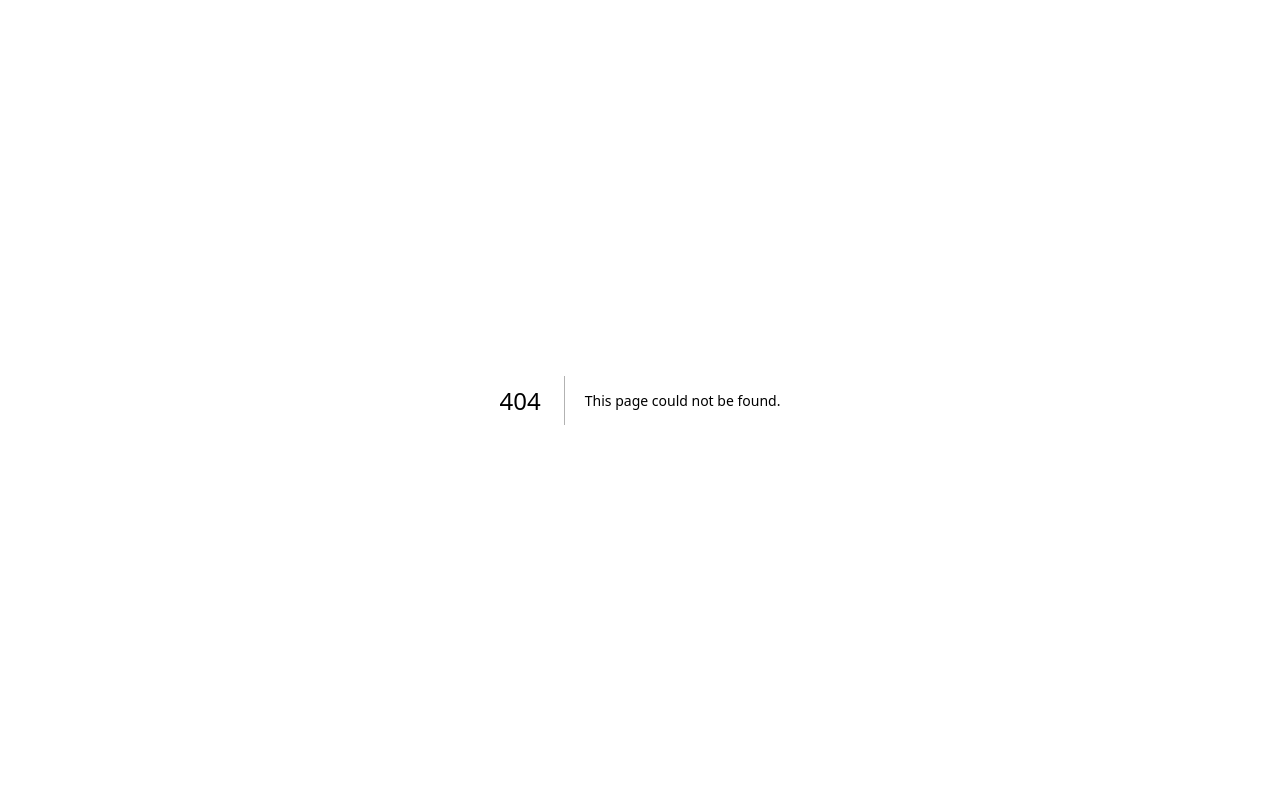
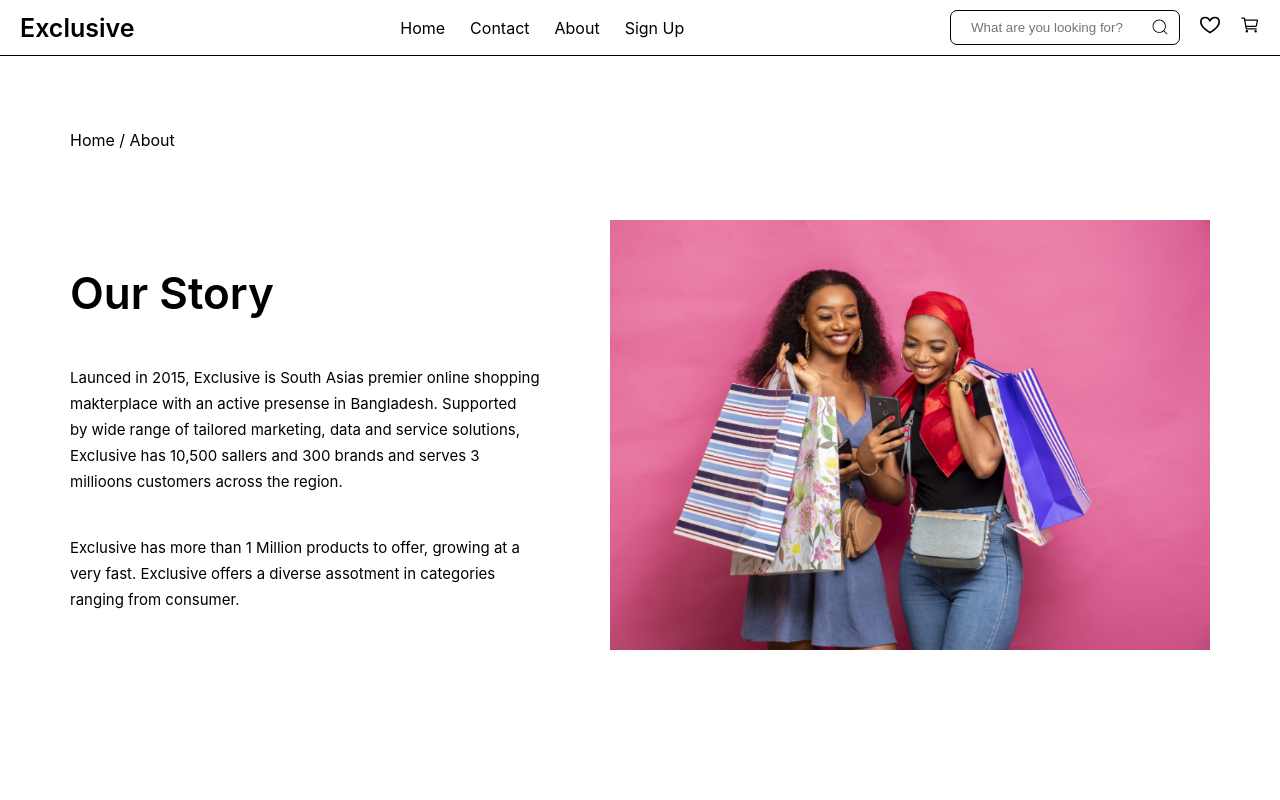
Before and after one commit to Saikal-git/fake-store, a Next.js app: page /about in a window 1280 px wide. Before the commit this address had no page. Shown: the top 800 px of the page. Built offline with nearby package versions, Linux system fonts and the light colour scheme.

Commit message:
created about

```diff
--- /dev/null
+++ b/src/app/(site)/about/page.tsx
@@ -0,0 +1,6 @@
+import AboutPage from "@/components/pages/AboutPage";
+import React from "react";
+
+const page = () => <AboutPage />;
+
+export default page;
--- a/src/app/(site)/sign-up/page.tsx
+++ b/src/app/(site)/sign-up/page.tsx
@@ -1,5 +1,3 @@
 import SignUpPage from "@/components/pages/SignUpPage";
-
 const page = () => <SignUpPage />;
-
 export default page;
--- a/src/components/layout/LayoutSite.module.scss
+++ b/src/components/layout/LayoutSite.module.scss
@@ -3,6 +3,9 @@
   flex-direction: column;
   min-height: 100vh;
   justify-content: space-between;
+  main {
+    padding: 80px 0;
+  }
   footer {
     margin-top: auto;
   }
--- /dev/null
+++ b/src/components/pages/AboutPage.tsx
@@ -0,0 +1,5 @@
+import About from "./aboutSections/About";
+
+const AboutPage = () => <About />;
+
+export default AboutPage;
--- /dev/null
+++ b/src/components/pages/aboutSections/About.module.scss
@@ -0,0 +1,112 @@
+.About {
+  padding: 0 50px;
+
+  .content {
+    display: flex;
+    flex-direction: column;
+    margin-top: 50px;
+    margin-bottom: 80px;
+
+    .about_content {
+      display: flex;
+      align-items: center;
+      justify-content: space-between;
+      margin-top: 70px;
+
+      .title {
+        display: flex;
+        flex-direction: column;
+        gap: 40px;
+
+        h1 {
+          color: rgb(0, 0, 0);
+          font-size: 44px;
+          font-weight: 600;
+          line-height: 64px;
+          letter-spacing: 6%;
+        }
+
+        span {
+          color: rgb(0, 0, 0);
+          font-size: 15px;
+          font-weight: 400;
+          line-height: 26px;
+          letter-spacing: 0%;
+        }
+      }
+
+
+    }
+  }
+
+  .grid_content {
+    .grid {
+      display: flex;
+      justify-content: space-evenly;
+
+      .column {
+        display: flex;
+        justify-content: center;
+        align-items: center;
+        flex-direction: column;
+        text-align: center;
+        cursor: pointer;
+        margin-top: 70px;
+        margin-bottom: 70px;
+        width: 220px;
+        height: 180px;
+        padding: 20px;
+        background-color: #fff;
+        box-sizing: border-box;
+        border: 1px solid rgba(0, 0, 0, 0.3);
+        border-radius: 4px;
+        transition: transform 0.3s ease;
+
+        &:hover {
+          transform: translateY(-5px);
+        }
+
+        button {
+          display: flex;
+          justify-content: center;
+          align-items: center;
+          width: 60px;
+          height: 60px;
+          border-radius: 50%;
+          background: black;
+          box-shadow: 5px 5px 10px #cccccc, -5px -5px 10px #ffffff;
+          margin-bottom: 15px;
+          font-size: 28px;
+          color: #fff;
+        }
+
+        h3 {
+          font-size: 18px;
+          font-weight: bold;
+          color: #000;
+          margin-bottom: 10px;
+        }
+
+        span {
+          color: rgb(0, 0, 0);
+          font-size: 16px;
+          font-weight: 400;
+          line-height: 24px;
+          letter-spacing: 0%;
+        }
+      }
+
+      .active {
+        background-color: rgb(219, 68, 68);
+        transition: background-color 0.3s ease;
+        h3,
+        span {
+          color: #fff;
+        }
+      }
+    }
+  }
+  .comerce {
+    margin-top: 100px;
+  }
+}
--- /dev/null
+++ b/src/components/pages/aboutSections/About.tsx
@@ -0,0 +1,100 @@
+// import { FC } from "react";
+// import scss from "./About.module.scss";
+// import AboutPhoto from "../../../assets/image/aboutImg.png";
+// import Image from "next/image";
+
+// const About: FC = () => {
+//   return (
+//     <section className={scss.About}>
+//       <div className="container">
+//         <div className={scss.content}>
+//           <p>
+//             <span>Home</span> / About
+//           </p>
+
+//           <div className={scss.information}>
+//             <div className={scss.text}>
+//               <h1>Our Story</h1>
+//               <p>
+//                 Launced in 2015, Exclusive is South Asia’s premier online
+//                 shopping makterplace with an active presense in Bangladesh.
+//                 Supported by wide range of tailored marketing, data and service
+//                 solutions, Exclusive has 10,500 sallers and 300 brands and
+//                 serves 3 millioons customers across the region.{" "}
+//               </p>
+//               <p>
+//                 Exclusive has more than 1 Million products to offer, growing at
+//                 a very fast. Exclusive offers a diverse assotment in categories
+//                 ranging from consumer.
+//               </p>
+//             </div>
+//            <div><Image scr={AboutPhoto} alt="img"/></div>
+//           </div>
+//         </div>
+//       </div>
+//     </section>
+//   );
+// };
+
+// export default About;
+
+"use client";
+import scss from "./About.module.scss";
+import AboutPhoto from "../../../assets/image/aboutImg.png";
+import Image from "next/image";
+import { GiShop } from "react-icons/gi";
+import { BiSolidBadgeDollar } from "react-icons/bi";
+import { BsFillHandbagFill } from "react-icons/bs";
+import { FaMoneyBill } from "react-icons/fa6";
+// import Commerce from "../HomeSections/Commerce";
+
+const About = () => {
+  return (
+    <section className={scss.About}>
+      <div className="container">
+        <div className={scss.content}>
+          <p>
+            {" "}
+            <span>Home</span> / About
+          </p>
+          <div className={scss.about_content}>
+            <div className={scss.title}>
+              <h1>Our Story</h1>
+              <span>
+                Launced in 2015, Exclusive is South Asias premier online
+                shopping
+                <br />
+                makterplace with an active presense in Bangladesh. Supported
+                <br /> by wide range of tailored marketing, data and service
+                solutions, <br />
+                Exclusive has 10,500 sallers and 300 brands and serves 3 <br />
+                millioons customers across the region.
+              </span>
+              <span>
+                Exclusive has more than 1 Million products to offer, growing at
+                a
+                <br />
+                very fast. Exclusive offers a diverse assotment in categories
+                <br />
+                ranging from consumer.
+              </span>
+            </div>
+            <div>
+              <Image
+                src={AboutPhoto}
+                alt="img"
+                width={600}
+                height={430}
+                quality={100}
+                objectFit="cover"
+              />
+            </div>
+          </div>
+        </div>
+        <div className={scss.comerce}>{/* <Commerce /> */}</div>
+      </div>
+    </section>
+  );
+};
+
+export default About;
```
Also changed, not shown: package.json (line endings or trailing spaces), src/assets/image/aboutImg.png (added). Lines whose indentation alone changed are shown as unchanged.
